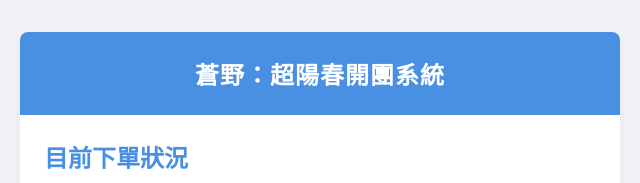
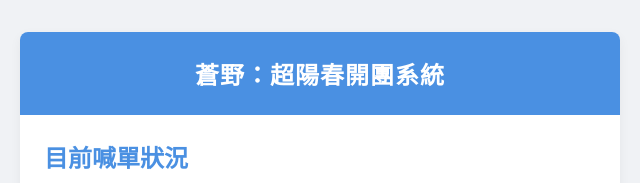
Before and after one commit to noa8059/amie-live, a plain HTML site: page index.html in a window 1280 px wide. Shown: the top 183 px of the page, 320-960 px from the left. Drawn offline with Linux system fonts and the light colour scheme.

Commit message:
Update index.html

```diff
--- a/index.html
+++ b/index.html
@@ -52,7 +52,7 @@
 
     function render() {
       const rem = computeRemaining();
-      let html = `<h2>目前下單狀況</h2>
+      let html = `<h2>目前喊單狀況</h2>
         <table><thead>
           <tr><th>角色</th><th>徽章剩餘</th><th>壓克力卡剩餘</th></tr>
         </thead><tbody>`;
```
